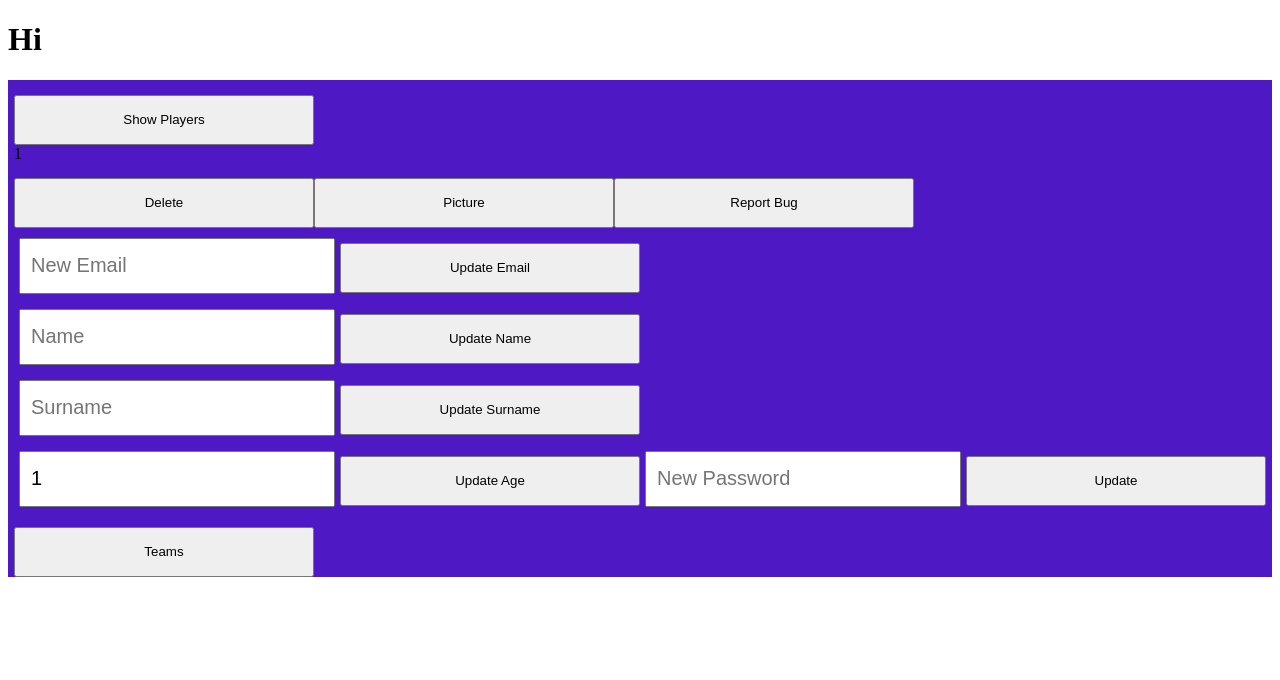
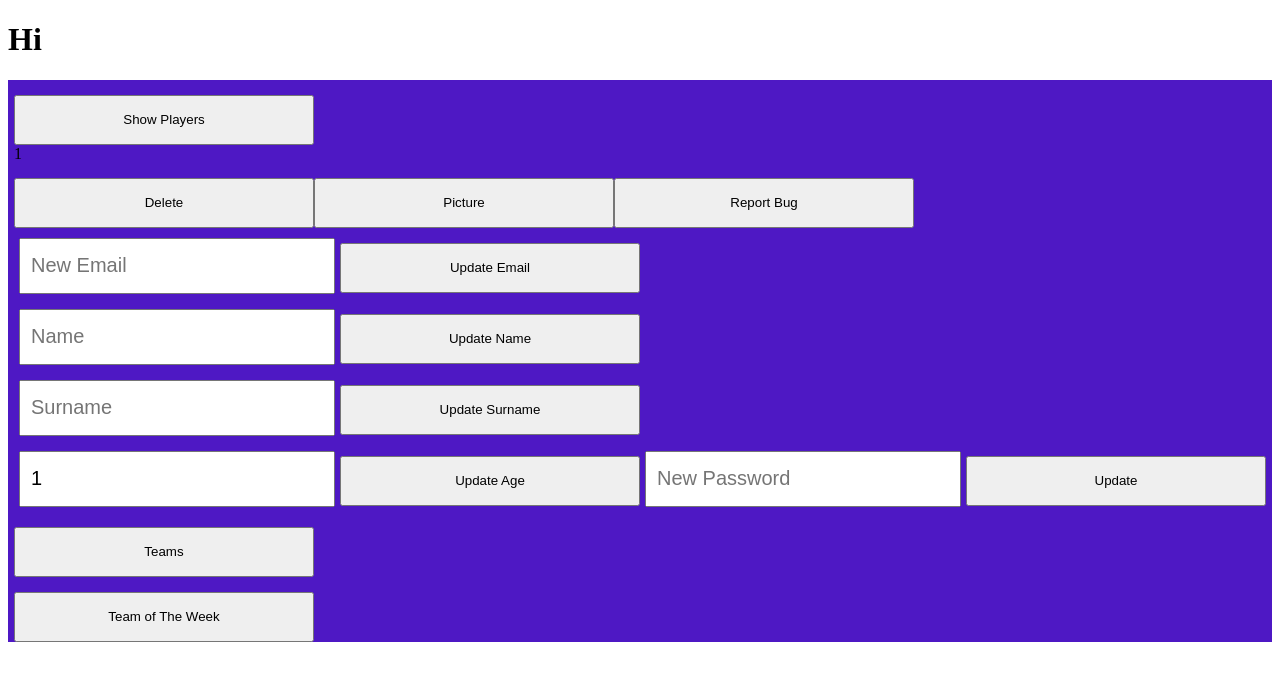
Before and after one commit to SU-CS308-22FA/Team22_Futboss_2, a React (Create React App) app in the folder client/: page /profilepage/1 in a window 1280 px wide. Shown: the top 680 px of the page. Built offline with nearby package versions, Linux system fonts and the light colour scheme.

Commit message:
Implement Navigation Button
Implementing nav button for team of the week page.

```diff
--- a/client/src/App.js
+++ b/client/src/App.js
@@ -25,7 +25,7 @@ function App() {
             <Route path="loginadmin" element={<LoginAdmin />} />
             <Route path="profilepage/:username" element={<ProfilePage />} />
             <Route path="profilepage/:username/pictureuploader" element={<PictureUploader/>} />
-            <Route path="teamoftheweek/:username" element={<TeamOfTheWeek />} />
+            <Route path="profilepage/:username/teamoftheweek" element={<TeamOfTheWeek />} />
             <Route path="profilepage/:username/bugreporter" element={<BugReporter/>} />
 
             <Route path="profilepage/:username/teams" element={<Teams/>}/>
--- a/client/src/component/profilepage.component.js
+++ b/client/src/component/profilepage.component.js
@@ -116,6 +116,7 @@ export default function ProfilePage() {
                 <h3>playerid: {val.playerid}</h3>
                 <h3>playername: {val.playername}</h3>
                 <h3>playerposition: {val.playerposition}</h3>
+                <h3>playerrating: {val.playerrating}</h3>
                 <h3>playerteam: {val.playerteam}</h3>
               </div>
               <div>
@@ -246,7 +247,19 @@ export default function ProfilePage() {
         >
           Teams
         </button>
+
+        <br/>
+      <button
+        onClick={()=>{
+          window.location = `/profilepage/${username}/teamoftheweek`
+        }}
+        >
+          Team of The Week
+        </button>
     </div>
+
+
+
 
   );
 }
```
